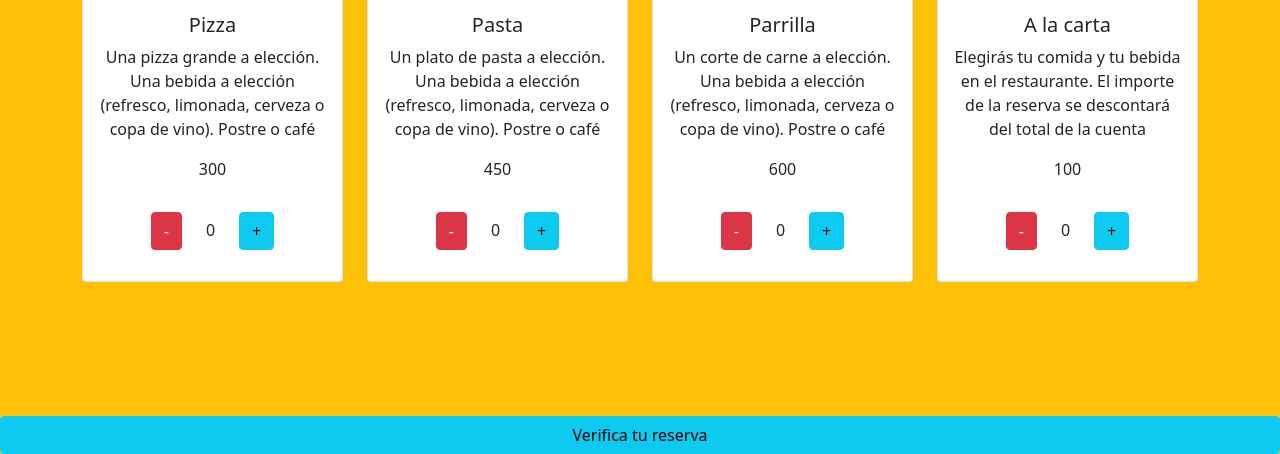
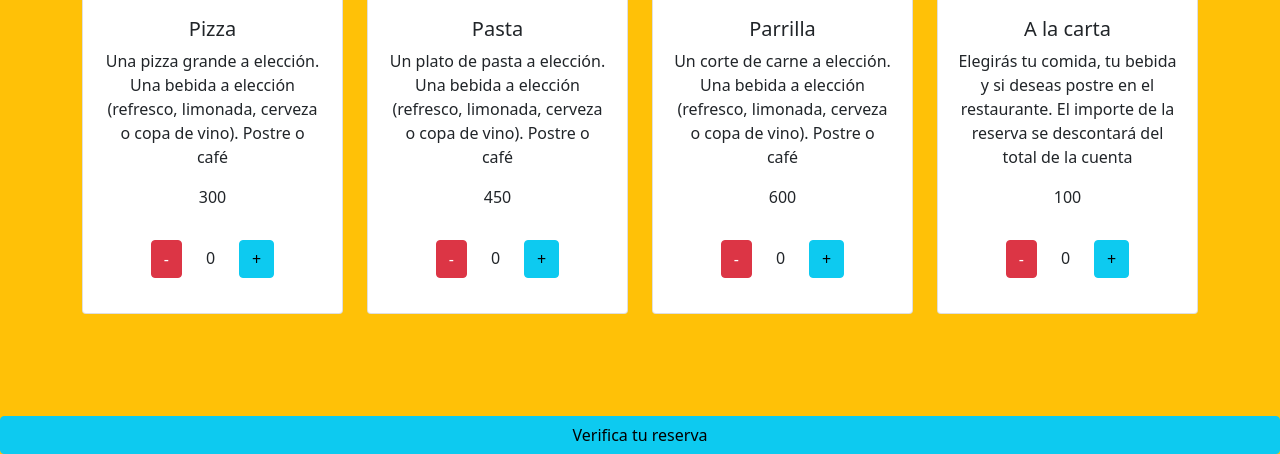
Before and after one commit to jisaez/desafiosYentregas, a plain HTML site: page index.html in a window 1280 px wide. Shown: the part 346-800 px from the top of the page. Drawn offline with nearby package versions, Linux system fonts and the light colour scheme; some packages are replaced by stand-ins of ours; a script that the page names is missing.

Commit message:
entrega final lista

```diff
--- a/main.js
+++ b/main.js
@@ -3,11 +3,10 @@ document.addEventListener('DOMContentLoaded', () =>{
     addStorageToReserve(),
     renderMenuOptions(),
     printModal(reserve),
-    printTotals(reserve),
-    console.log(reserve)
+    printTotals(reserve)
 });
 
-const saveReserveStorage = (reserve, reserveData) => {
+const saveReserveStorage = (reserve) => {
     localStorage.setItem('reserves', JSON.stringify(reserve));
 };
 
@@ -16,47 +15,6 @@ function addStorageToReserve () {
     //operador AND y SPREAD
     reservation && reserve.push(...JSON.parse(reservation));
 };
-
-const menuOptions =
-[
-    {
-        "id":1,
-        "menuName": "Pizza",
-        "img": "img/pizza.jpeg",
-        "description": "Una pizza grande a elección. Una bebida a elección (refresco, limonada, cerveza o copa de vino). Postre o café",
-        "price": 300,
-        "quant": 0,
-        "alt": "Foto de una pizza "
-    },
-    {
-        "id":2,
-        "menuName": "Pasta",
-        "img": "img/pasta.jpeg",
-        "description": "Un plato de pasta a elección. Una bebida a elección (refresco, limonada, cerveza o copa de vino). Postre o café",
-        "price": 450,
-        "quant": 0,
-        "alt": "Foto de un plato de pasta"
-    },
-    {
-        "id":3,
-        "menuName": "Parrilla",
-        "img": "img/parrilla.jpg",
-        "description": "Un corte de carne a elección. Una bebida a elección (refresco, limonada, cerveza o copa de vino). Postre o café",
-        "price": 600,
-        "quant": 0,
-        "alt": "Foto de un corte de carne cocinado al estilo argentino"
-    },
-    {
-        "id":4,
-        "menuName": "A la carta",
-        "img": "img/ilustracionmenu.svg",
-        "description": "Elegirás tu comida y tu bebida en el restaurante. El importe de la reserva se descontará del total de la cuenta",
-        "price": 100,
-        "quant": 0,
-        "alt": "ilustración de la palabra menú"
-    }
-];
-
 
 let reserve = [];
 
@@ -69,9 +27,9 @@ function renderMenuOptions (){
     // AGREGO FETCH CON RUTA RELATIVA
     fetch('/stock.json')
     .then((response) => response.json())
-    .then((opciones) => {
+    .then((options) => {
 
-    opciones.forEach((m) => {
+    options.forEach((m) => {
         let menu = document.createElement('div')
         menu.classList.add('col-12');
         menu.classList.add('col-lg-3');
@@ -83,7 +41,7 @@ function renderMenuOptions (){
         menu.innerHTML = `
         <div class="card text-dark" style="width: 20rem;">
             <img class="card-img-top h-50" src="${m.img}" alt="${m.alt}">
-            <div class="card-body">
+            <div class="card-body m-1">
                 <h5 class="card-title">${m.menuName}</h5>
                 <p class="card-text">${m.description}</p>
                 <p>${m.price}</p>
@@ -123,24 +81,21 @@ function renderMenuOptions (){
             resetReserve(m.id);
             printCounter(m.id, quant);
         });
-
         printCounter(m.id, quant);
     });
 });
 };
 
+
 // AGREGAR AL CARRITO //
 function addMenuToReserve(id){
+    fetch('/stock.json')
+    .then((response) => response.json())
+    .then((menuOptions) => {
     let menu = menuOptions.find(menu => menu.id === id);
     let menuInReserve = reserve.find(menu => menu.id === id);
     // TERNARIO
-    menuInReserve ?  menuInReserve.quant ++ : (menu.quant =1, reserve.push(menu))
-    // if(menuInReserve){
-    //     menuInReserve.quant ++
-    // }else {
-    //     menu.quant = 1;
-    //     reserve.push(menu)
-    // };
+    menuInReserve ?  menuInReserve.quant ++ : (menu.quant = 1, reserve.push(menu))
 
     Toastify({
         text: "Agregaste un comensal",
@@ -152,6 +107,7 @@ function addMenuToReserve(id){
     printTotals(reserve)
     saveReserveStorage(reserve);
     console.log(reserve)
+    });
 };
 // finAGREGAR AL CARRITO //
 
@@ -209,20 +165,18 @@ function resetReserve(){
     reserve.splice(0, (reserve.length));
     printModal(reserve)
     printTotals(reserve)
-    // console.log(reserve)
     saveReserveStorage(reserve)
 };
 
 //====== PRINTS =================
 function printCounter(id, quant){
-    let menuInReserve = reserve.find(menuInReserve => menuInReserve.id === id);
-    // OPERADOR TERNARIO
+    fetch('/stock.json')
+    .then((response) => response.json())
+    .then(() => {
+    let menuInReserve = reserve.find(menu => menu.id === id);
     !menuInReserve ? quant.innerText = 0 : quant.innerText = menuInReserve.quant;
-    // if(!menuInReserve){
-    //     quant.innerText = 0;
-    // }else {
-    //     quant.innerText = menuInReserve.quant;
-    // };
+    });
+
 };
 
 
--- a/stock.json
+++ b/stock.json
@@ -30,7 +30,7 @@
         "id":4,
         "menuName": "A la carta",
         "img": "img/ilustracionmenu.svg",
-        "description": "Elegirás tu comida y tu bebida en el restaurante. El importe de la reserva se descontará del total de la cuenta",
+        "description": "Elegirás tu comida, tu bebida y si deseas postre en el restaurante. El importe de la reserva se descontará del total de la cuenta",
         "price": 100,
         "quant": 0,
         "alt": "ilustración de la palabra menú"
```
Also changed, not shown: index.html (+1 -12 lines).
